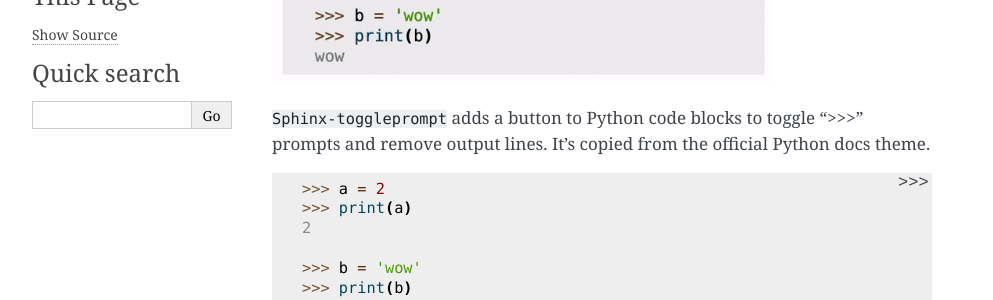
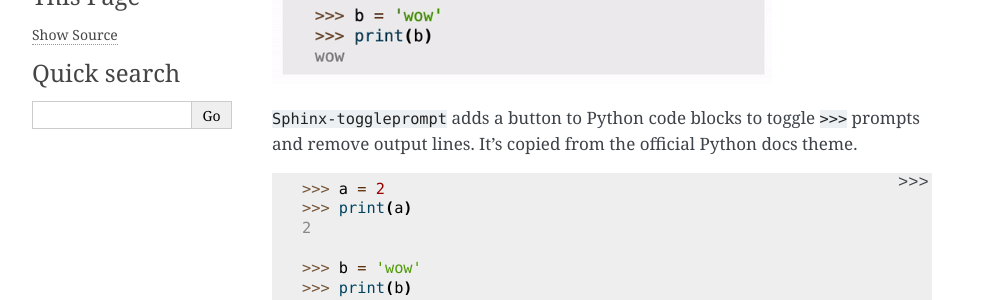
Before and after one commit to jurasofish/sphinx-toggleprompt, a Sphinx documentation site: the page built from doc/index.rst, in a window 1280 px wide. Shown: the part 273-573 px from the top of the page, without its empty margins (148-1141 px from the left). Built offline with Sphinx 7.4.7, drawn with Linux system fonts in a browser that asks for light colours.

```diff
--- a/doc/index.rst
+++ b/doc/index.rst
@@ -24,7 +24,7 @@ Sphinx-toggleprompt
 
 
 ``Sphinx-toggleprompt`` adds a button to Python code blocks to
-toggle ">>>" prompts and remove output lines. It's copied
+toggle ``>>>`` prompts and remove output lines. It's copied
 from the official Python docs theme.
 
 .. code-block:: python
```
Also changed, not shown: README.md (+36 -1 lines).
